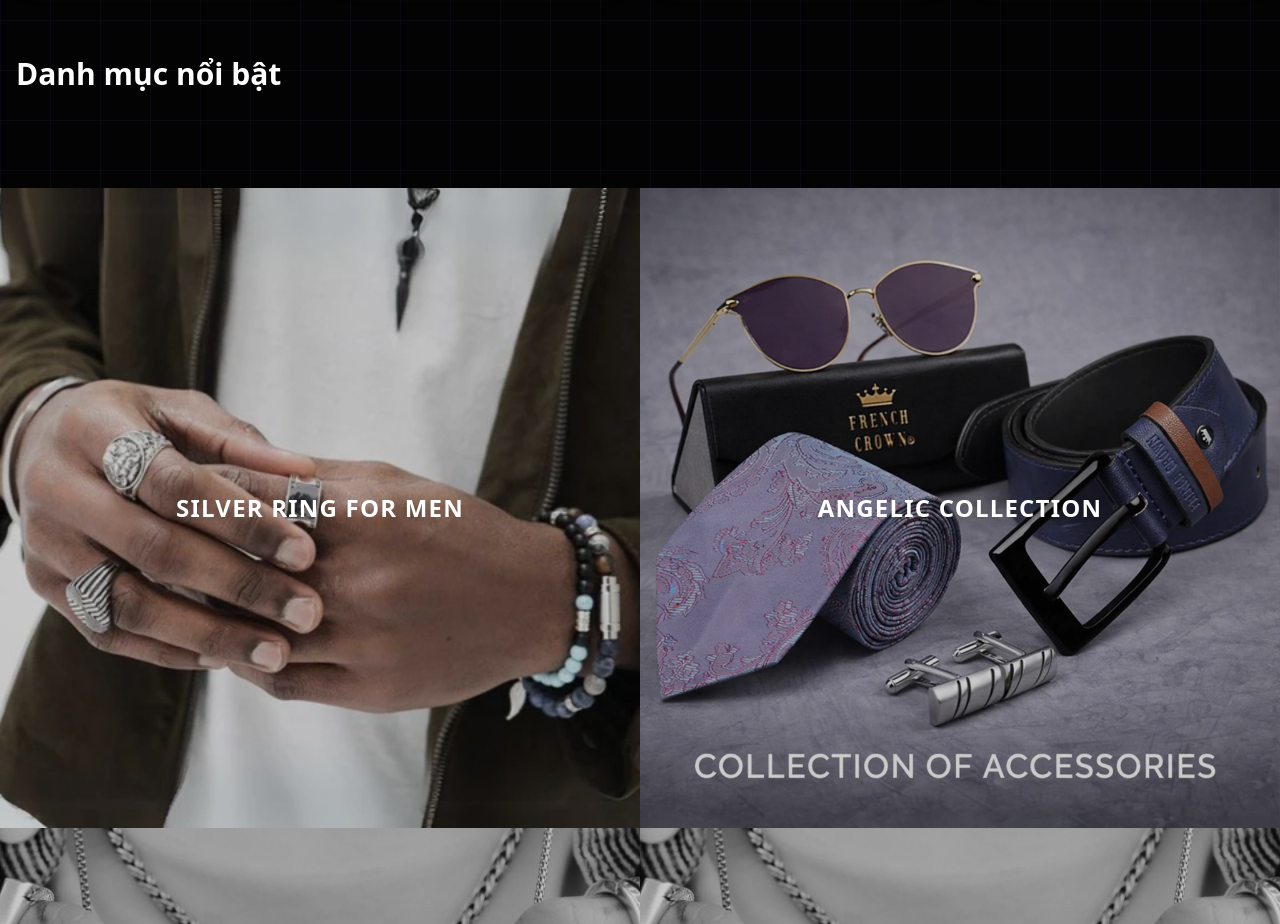
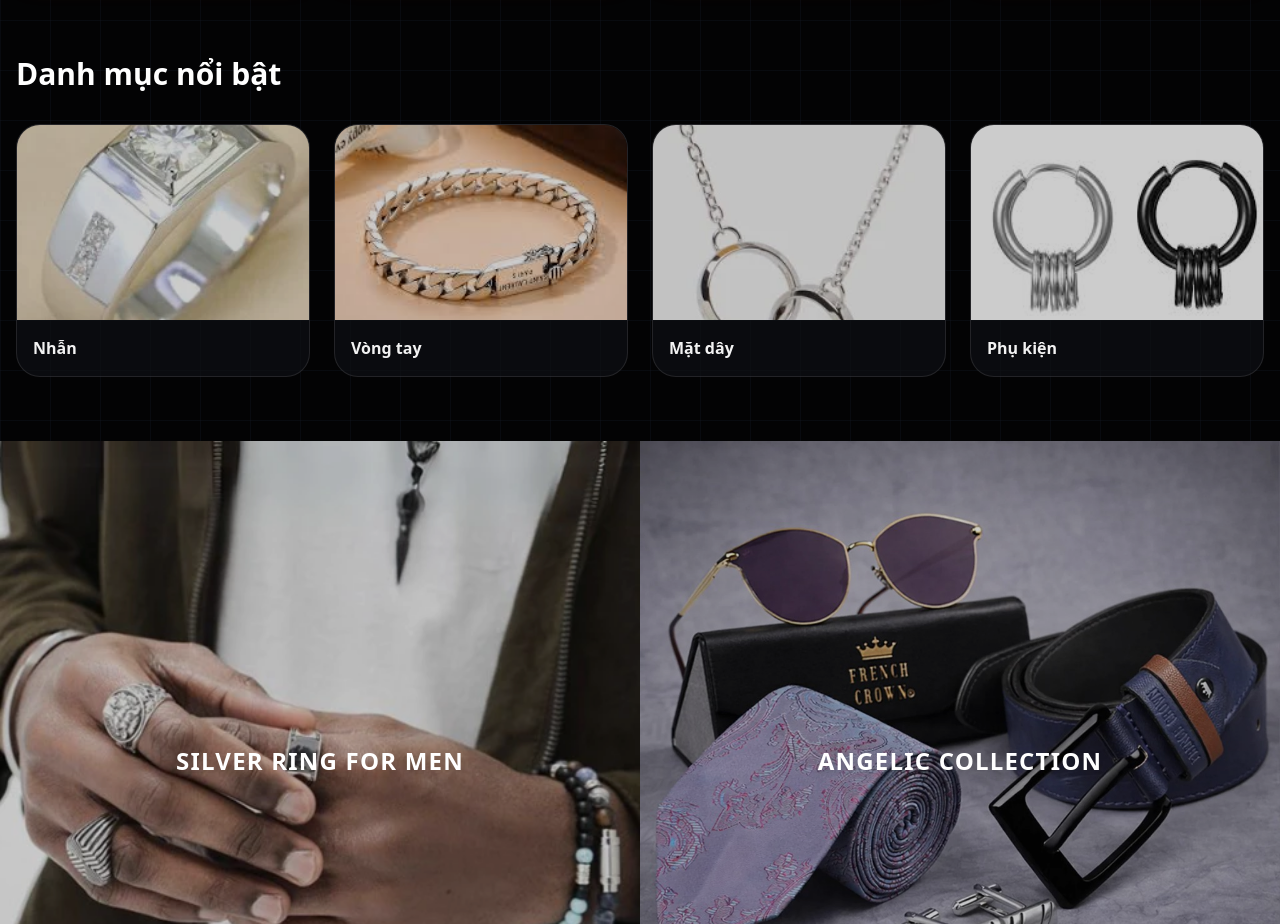
Before and after one commit to AnhDyKhanh/men-stuffs, a Next.js app in the folder men-stuff-app/: page / in a window 1280 px wide. Shown: the part 1780-2704 px from the top of the page. Built offline with nearby package versions, Linux system fonts and the light colour scheme; no server answers; the database is empty.

Commit message:
Clean storefront home UI
Render featured categories grid and align New In typography

```diff
--- a/men-stuff-app/src/app/(store)/_components/FeaturedCategoriesSection.tsx
+++ b/men-stuff-app/src/app/(store)/_components/FeaturedCategoriesSection.tsx
@@ -1,3 +1,5 @@
+import Link from 'next/link'
+import Image from 'next/image'
 import type { FeaturedCategory } from '@/constants/placeholderData'
 
 interface FeaturedCategoriesSectionProps {
@@ -6,11 +8,42 @@ interface FeaturedCategoriesSectionProps {
 }
 
 export default function FeaturedCategoriesSection({ title, categories: _categories }: FeaturedCategoriesSectionProps) {
+  const categories = _categories ?? []
+  if (categories.length === 0) return null
+
   return (
     <section className="w-full" aria-labelledby="featured-categories-heading">
       <h2 id="featured-categories-heading" className="mb-8 text-2xl font-semibold text-white md:text-3xl">
         {title}
       </h2>
+
+      <ul className="grid grid-cols-2 gap-6 sm:grid-cols-2 lg:grid-cols-4" role="list" aria-label="Featured categories">
+        {categories.map((cat) => (
+          <li key={cat.id}>
+            <Link
+              href={cat.href}
+              className="group relative block overflow-hidden rounded-2xl border border-white/10 bg-[#0F1115]/70 transition-all duration-300 hover:-translate-y-1 hover:border-[#F7931A]/50 hover:shadow-[0_0_30px_-10px_rgba(247,147,26,0.2)]"
+              aria-label={cat.title}
+            >
+              <div className="relative aspect-[3/2]">
+                <Image
+                  src={cat.imageUrl}
+                  alt=""
+                  fill
+                  className="h-full w-full object-cover transition duration-500 group-hover:scale-105"
+                  sizes="(max-width: 640px) 50vw, (max-width: 1024px) 25vw, 20vw"
+                  unoptimized
+                />
+                <div className="absolute inset-0 bg-black/20 transition group-hover:bg-black/30" />
+              </div>
+
+              <div className="p-4">
+                <h3 className="font-semibold text-white/95 transition group-hover:text-white">{cat.title}</h3>
+              </div>
+            </Link>
+          </li>
+        ))}
+      </ul>
     </section>
   )
 }
--- a/men-stuff-app/src/app/(store)/_components/StoreHomeClient.tsx
+++ b/men-stuff-app/src/app/(store)/_components/StoreHomeClient.tsx
@@ -57,11 +57,18 @@ function mapCategoriesToFeatured(
   if (!categories || categories.length === 0) {
     return getPlaceholderFeaturedCategories(basePath, 'vi')
   }
+
+  const placeholderCats = getPlaceholderFeaturedCategories(basePath, 'vi')
+
   return categories.slice(0, limit).map(
     (cat, index): FeaturedCategory => ({
       id: cat.id,
       title: cat.name || `Danh mục ${index + 1}`,
-      imageUrl: '/categories/default.png',
+      imageUrl: (() => {
+        const key = cat.slug || cat.id
+        const matched = placeholderCats.find((p) => p.id === key || p.id === cat.id)
+        return matched?.imageUrl ?? placeholderCats[0]?.imageUrl ?? '/categories/rings.png'
+      })(),
       href: `${basePath}/products?categoryId=${encodeURIComponent(cat.slug || cat.id)}`,
     }),
   )
--- a/men-stuff-app/src/app/(store)/new-in/_components/NewInClient.tsx
+++ b/men-stuff-app/src/app/(store)/new-in/_components/NewInClient.tsx
@@ -51,8 +51,10 @@ export default function NewInClient() {
   return (
     <div className="mx-auto max-w-7xl px-4 py-8 md:py-12">
       <div className="mb-8">
-        <h1 className="mb-2 text-3xl font-bold text-white md:text-4xl">New In</h1>
-        <p className="text-neutral-400">Top {NEW_IN_SIZE} sản phẩm mới nhất — cập nhật liên tục.</p>
+        <h1 className="mb-2 text-3xl font-bold md:text-4xl">
+          <span className="text-gradient-gold">New In</span>
+        </h1>
+        <p className="text-white/60">Top {NEW_IN_SIZE} sản phẩm mới nhất — cập nhật liên tục.</p>
       </div>
 
       {isError && <p className="mb-4 text-sm text-red-400">Không thể tải sản phẩm. Vui lòng thử lại.</p>}
@@ -63,8 +65,8 @@ export default function NewInClient() {
         <p className="py-12 text-neutral-400">Chưa có sản phẩm nào.</p>
       ) : (
         <>
-          <p className="mb-4 text-sm text-neutral-500">{products.length} sản phẩm mới</p>
-          <ProductGrid products={products} buyNowLabel="Thêm vào giỏ" columns={4} />
+          <p className="mb-4 text-sm text-white/45">{products.length} sản phẩm mới</p>
+          <ProductGrid products={products} buyNowLabel="Thêm vào giỏ" columns={4} variant="dark" />
           <div className="mt-8 text-center">
             <Link
               href={`${BASE_PATH}/products`}
```
